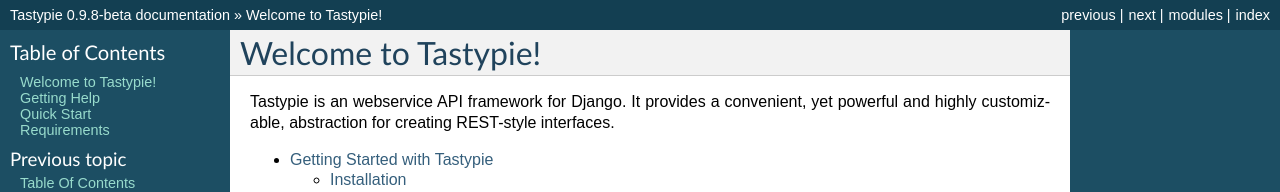
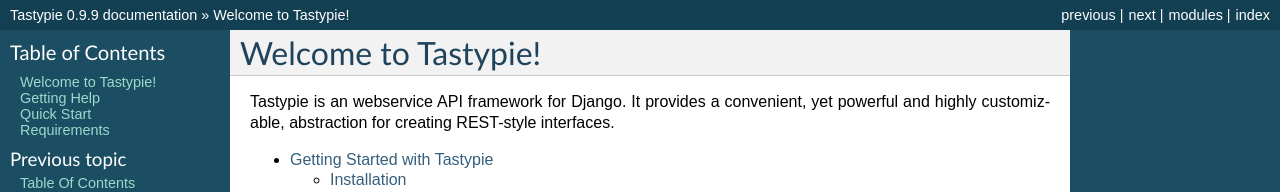
Before and after one commit to django-tastypie/django-tastypie, a Sphinx documentation site: the page built from docs/index.rst, in a window 1280 px wide and 900 px high. Shown: the top 192 px of the window. Built offline with Sphinx 7.4.7, drawn with Linux system fonts in a browser that asks for light colours; pages that are not in the unit, such as notebooks, are missing from menus; some of the changed text lies outside the part shown.

Commit message:
Bumped to v0.9.9!

```diff
--- a/docs/conf.py
+++ b/docs/conf.py
@@ -45,9 +45,9 @@
 # built documents.
 #
 # The short X.Y version.
-version = '0.9.8'
+version = '0.9.9'
 # The full version, including alpha/beta/rc tags.
-release = '0.9.8-beta'
+release = '0.9.9'
 
 # The language for content autogenerated by Sphinx. Refer to documentation
 # for a list of supported languages.
--- a/setup.py
+++ b/setup.py
@@ -4,7 +4,7 @@
 
 setup(
     name='django-tastypie',
-    version='0.9.8-beta',
+    version='0.9.9',
     description='A flexible & capable API layer for Django.',
     author='Daniel Lindsley',
     author_email='daniel@toastdriven.com',
--- a/tastypie/__init__.py
+++ b/tastypie/__init__.py
@@ -1,2 +1,2 @@
 __author__ = 'Daniel Lindsley, Cody Soyland, Matt Croydon'
-__version__ = (0, 9, 8, 'beta')
+__version__ = (0, 9, 9)
```
Also changed, not shown: README.rst (+5 -5 lines).
